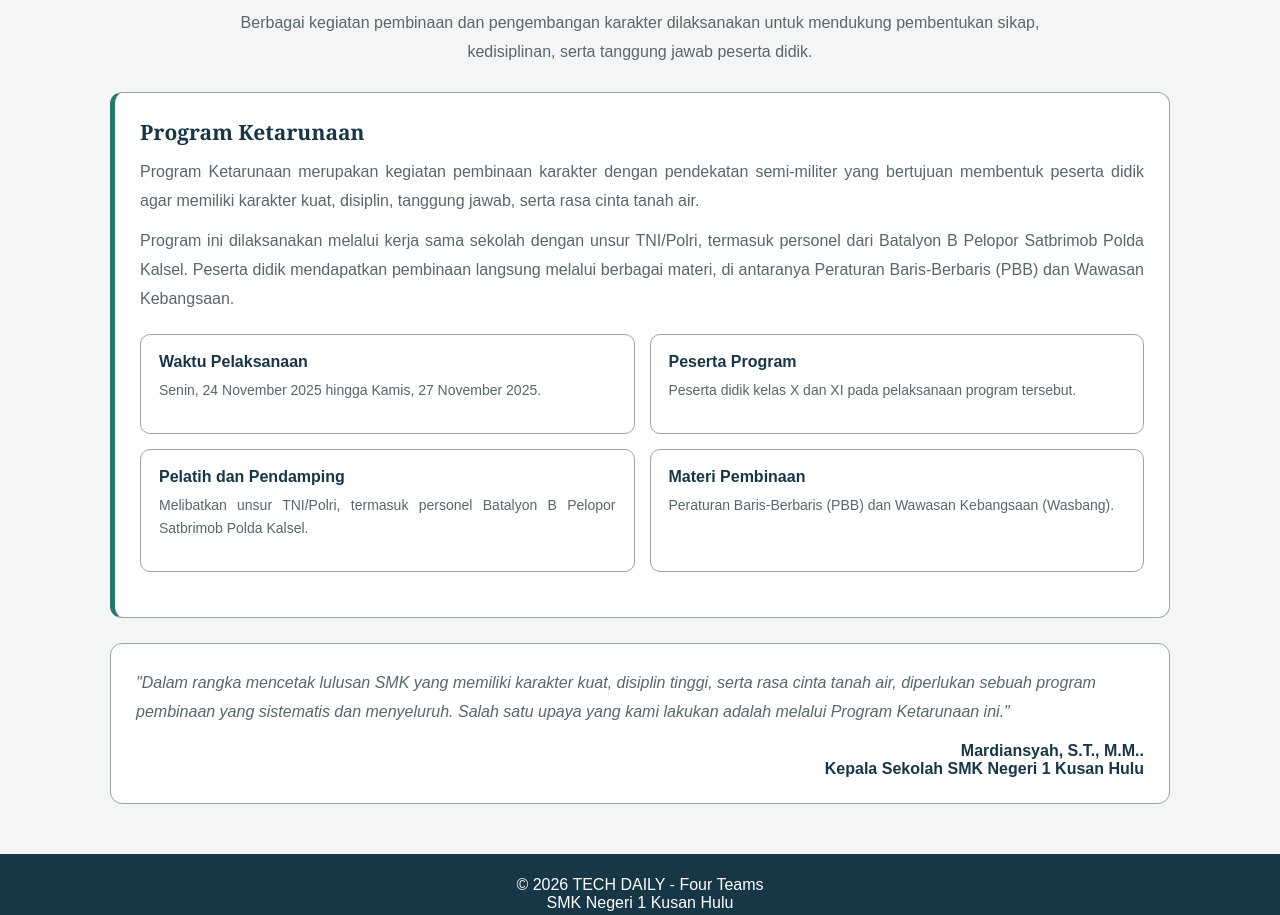
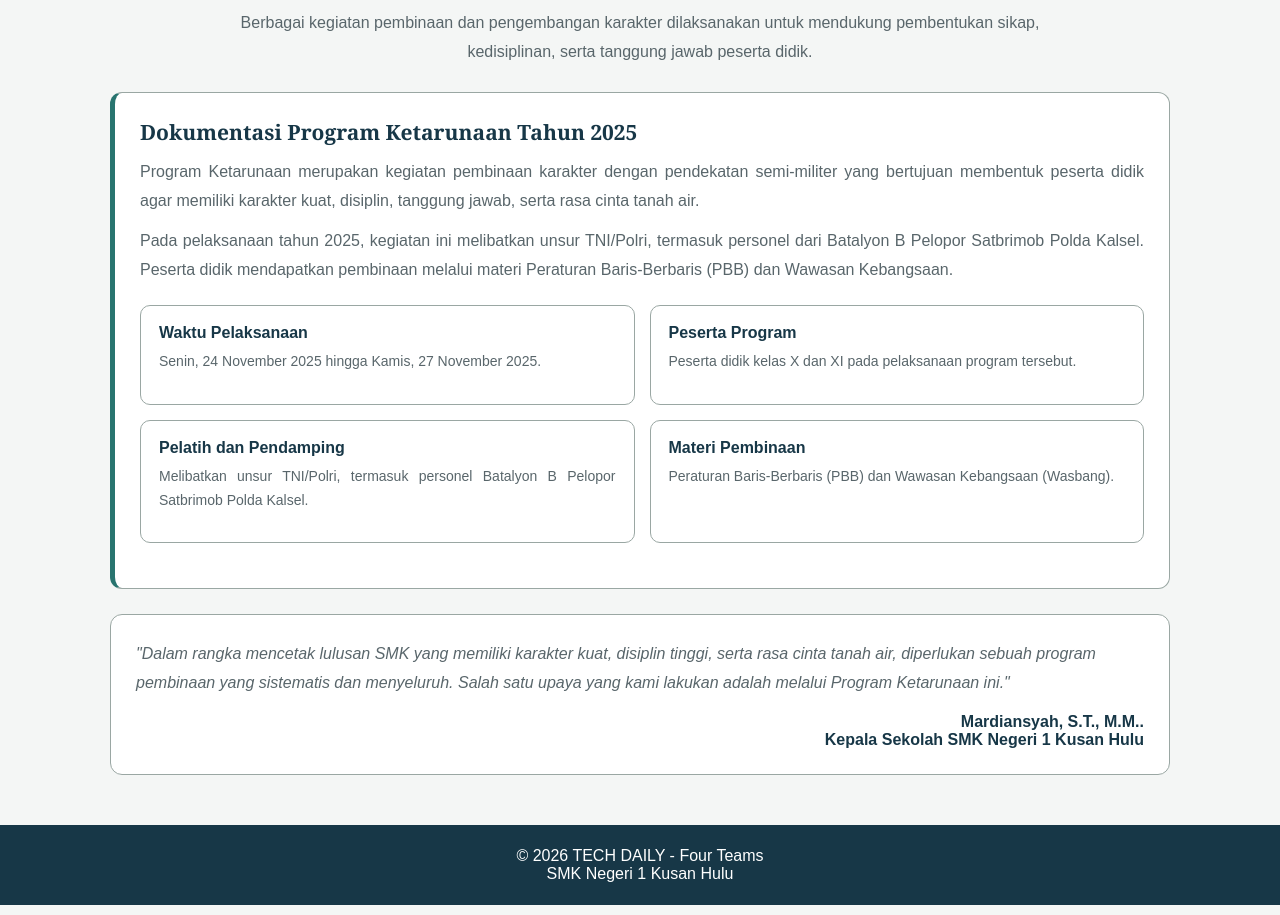
Before and after one commit to asaaarubbit-sys/TECH-DAILY, a plain HTML site: page kesiswaan.html in a window 1280 px wide. Shown: the part 1994-2909 px from the top of the page. Drawn offline with Linux system fonts and the light colour scheme.

Commit message:
Update kesiswaan.html

```diff
--- a/kesiswaan.html
+++ b/kesiswaan.html
@@ -550,6 +550,7 @@
 </section>
 
 
+
 <!-- KEGIATAN SISWA -->
 
 <section class="kegiatan-section">
@@ -564,11 +565,11 @@
         kedisiplinan, serta tanggung jawab peserta didik.
     </p>
 
-    <!-- PROGRAM KETARUNAAN -->
+    <!-- DOKUMENTASI PROGRAM KETARUNAAN TAHUN 2025 -->
 
     <div class="ketarunaan-card">
 
-        <h3>Program Ketarunaan</h3>
+        <h3>Dokumentasi Program Ketarunaan Tahun 2025</h3>
 
         <p>
             Program Ketarunaan merupakan kegiatan pembinaan
@@ -579,13 +580,13 @@
         </p>
 
         <p>
-            Program ini dilaksanakan melalui kerja sama
-            sekolah dengan unsur TNI/Polri, termasuk personel
-            dari Batalyon B Pelopor Satbrimob Polda Kalsel.
-            Peserta didik mendapatkan pembinaan langsung
-            melalui berbagai materi, di antaranya Peraturan
+            Pada pelaksanaan tahun 2025, kegiatan ini melibatkan
+            unsur TNI/Polri, termasuk personel dari Batalyon B
+            Pelopor Satbrimob Polda Kalsel. Peserta didik
+            mendapatkan pembinaan melalui materi Peraturan
             Baris-Berbaris (PBB) dan Wawasan Kebangsaan.
         </p>
+
 
         <div class="ketarunaan-info">
 
```
